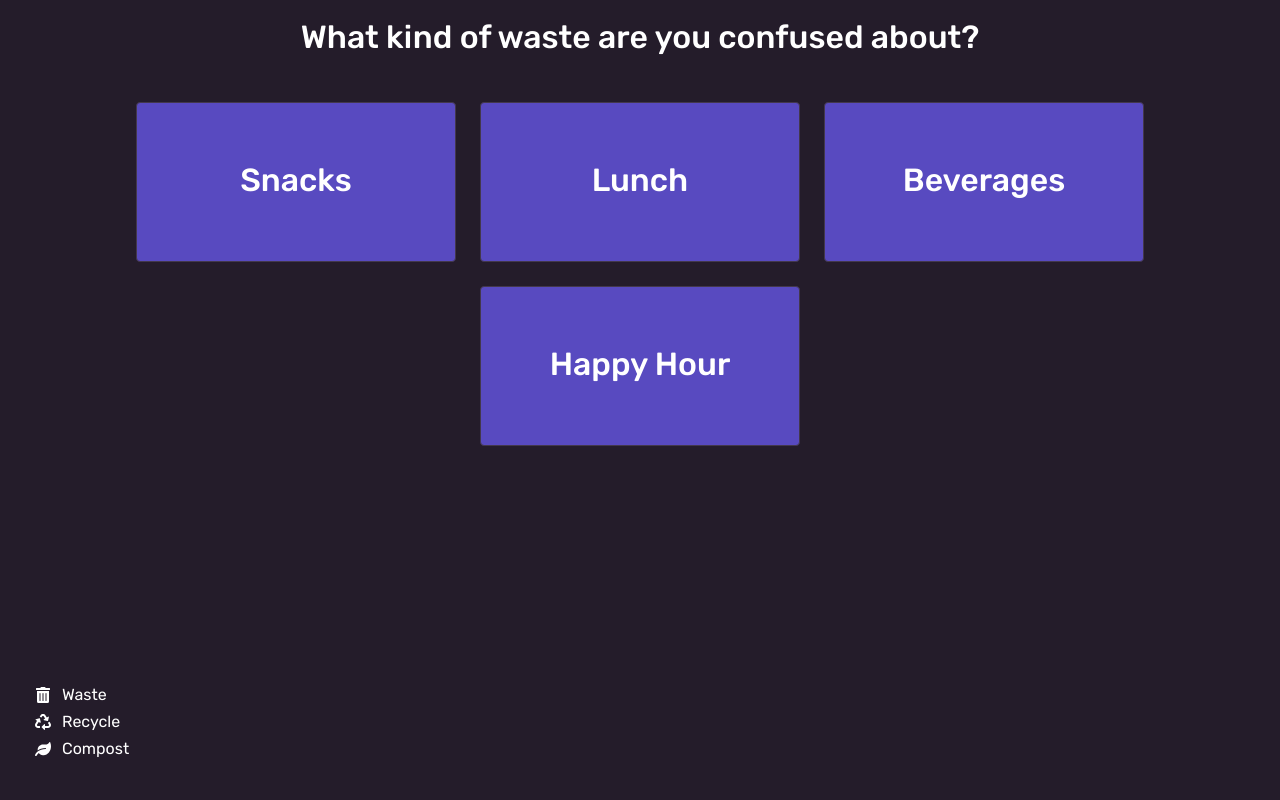
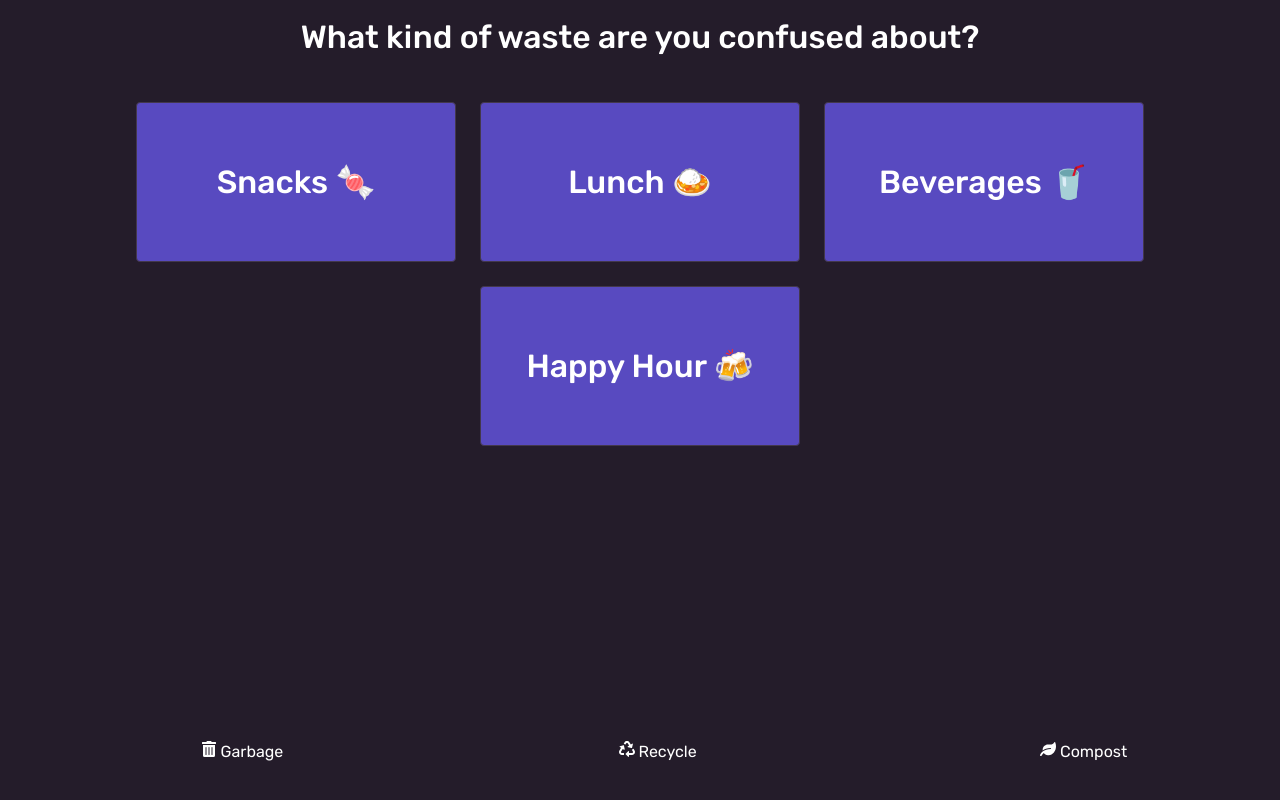
Before and after one commit to KobbyBawuah/waste-flowchart, a React (Create React App) app: page / in a window 1280 px wide. Built offline with nearby package versions, Linux system fonts and the light colour scheme.

Commit message:
feedback

```diff
--- a/src/App.js
+++ b/src/App.js
@@ -1,10 +1,6 @@
 import "./App.css";
-import { useState } from "react";
 import Display from "./components/Display";
 import WASTE_MAP from "./wasteMap.json";
-import { WHITE } from "./theme/colors";
-
-import styled from "@emotion/styled";
 
 function App() {
   return <Display initialValue={WASTE_MAP} />;
--- a/src/components/Display.js
+++ b/src/components/Display.js
@@ -81,28 +81,27 @@ function Display({ initialValue }) {
         null}
 
         <LegendContainer>
-          <table>
+          <LegendTable>
             <tbody>
               <tr>
+                <td>
                   <LegendIconContainer>
-                  <FaTrashAlt />
+                    <FaTrashAlt /> Garbage
                   </LegendIconContainer>
-                <td>Waste</td>
-              </tr>
-              <tr>
+                </td>
+                <td>
                   <LegendIconContainer>
-                  <FaRecycle />
+                    <FaRecycle /> Recycle
                   </LegendIconContainer>
-                <td>Recycle</td>
-              </tr>
-              <tr>
+                </td>
+                <td>
                   <LegendIconContainer>
-                  <FaLeaf />
+                    <FaLeaf /> Compost
                   </LegendIconContainer>
-                <td>Compost</td>
+                </td>
               </tr>
             </tbody>
-          </table>
+          </LegendTable>
         </LegendContainer>
 
         {Object.keys(options).map(function (key) {
@@ -165,23 +164,26 @@ const ResetContainer = styled("div")`
 
 const LegendContainer = styled("div")`
   display: flex;
+  width: 100%;
   gap: 12px;
   align-items: center;
 
   position: fixed;
   bottom: 16px;
   left: 12px;
-  width: min-content;
 
-  margin: 12px;
-  padding: 8px;
-  border-radius: 4px;
+  margin: 20px;
   color: ${WHITE};
 `;
 
-const LegendIconContainer = styled("td")`
+const LegendIconContainer = styled("div")`
   padding-top: 4px;
   padding-right: 8px;
+`;
+
+const LegendTable = styled("table")`
+  text-align: center;
+  width: 100%;
 `;
 
 const Header = styled("h1")`
--- a/src/wasteMap.json
+++ b/src/wasteMap.json
@@ -1,6 +1,6 @@
 {
   "options": {
-    "Snacks": {
+    "Snacks 🍬": {
       "options": {
         "Snack/Candy wrapper": {
           "result": "garbage"
@@ -9,7 +9,7 @@
           "result": "garbage",
           "icon": "../img/file"
         },
-        "Cheese": {
+        "Cheese Wrapper": {
           "result": "garbage"
         },
         "Fruit Waste": {
@@ -45,11 +45,14 @@
       },
       "icon": "../img/file"
     },
-    "Lunch": {
+    "Lunch 🍛": {
       "options": {
         "Banh Mi": {
           "options": {
-            "Paper bag/napkin": {
+            "Paper bag": {
+              "result": "organic"
+            },
+            "Napkin": {
               "result": "organic"
             },
             "Parchment paper": {
@@ -104,18 +107,18 @@
         },
         "Salad": {
           "options": {
-            "Plastic lid": {
+            "Cardboard bowl": {
               "result": "garbage"
             },
-            "Dressing cup": {
+            "Plastic lid": {
               "result": "recycling"
             },
-            "Cardboard bowl": {
+            "Dressing cup": {
               "result": "recycling"
             }
           }
         },
-        "Tacos": {
+        "Tacos 🌮": {
           "options": {
             "Cardboard clamshell and napkins": {
               "result": "organic"
@@ -125,7 +128,7 @@
             }
           }
         },
-        "Thai": {
+        "Thai 🇹🇭": {
           "options": {
             "Black plastic": {
               "result": "garbage"
@@ -137,9 +140,9 @@
         }
       }
     },
-    "Beverages": {
+    "Beverages 🥤": {
       "options": {
-        "Beer": {
+        "Beer 🍺": {
           "options": {
             "Can": {
               "result": "recycling"
@@ -149,7 +152,7 @@
             }
           }
         },
-        "Coffee": {
+        "Coffee ☕️": {
           "options": {
             "Iced Coffee": {
               "result": "recycling"
@@ -171,7 +174,7 @@
             }
           }
         },
-        "Coconut Water": {
+        "Coconut Water 🥥": {
           "options": {
             "Can": {
               "result": "recycling"
@@ -181,7 +184,7 @@
             }
           }
         },
-        "Milk/Non-dairy": {
+        "Milk/Non-dairy 🥛": {
           "options": {
             "Protein Milk": {
               "result": "recycling"
@@ -196,7 +199,7 @@
         }
       }
     },
-    "Happy Hour": {
+    "Happy Hour 🍻": {
       "options": {
         "Pizza": {
           "options": {
```
Lines whose indentation alone changed are shown as unchanged.
